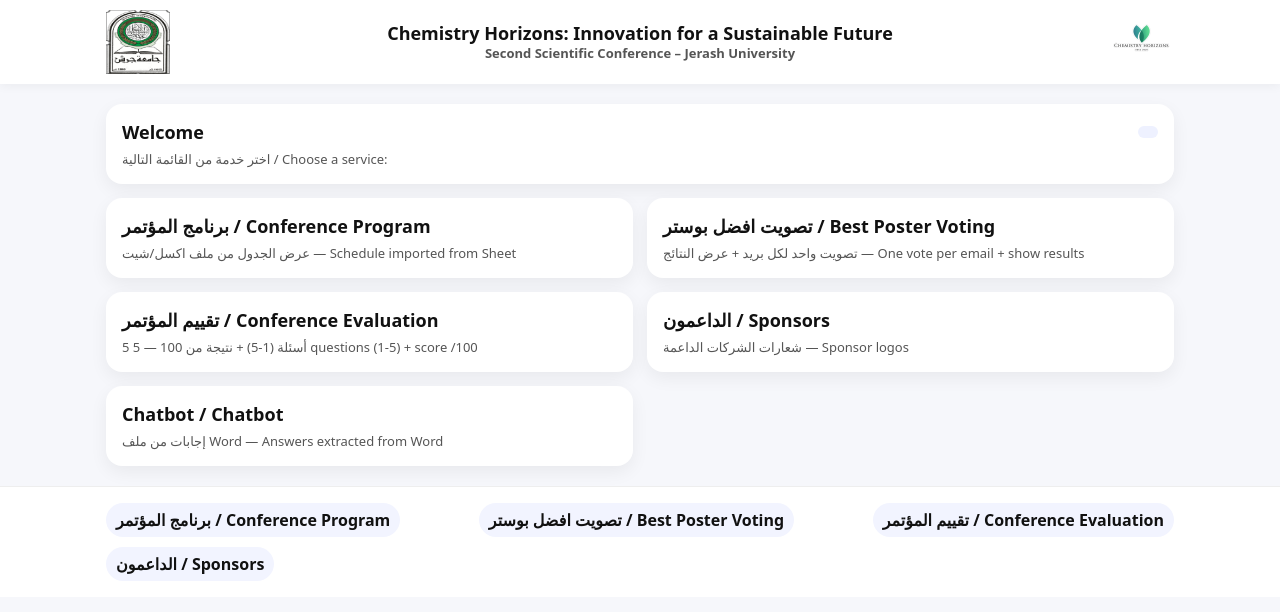
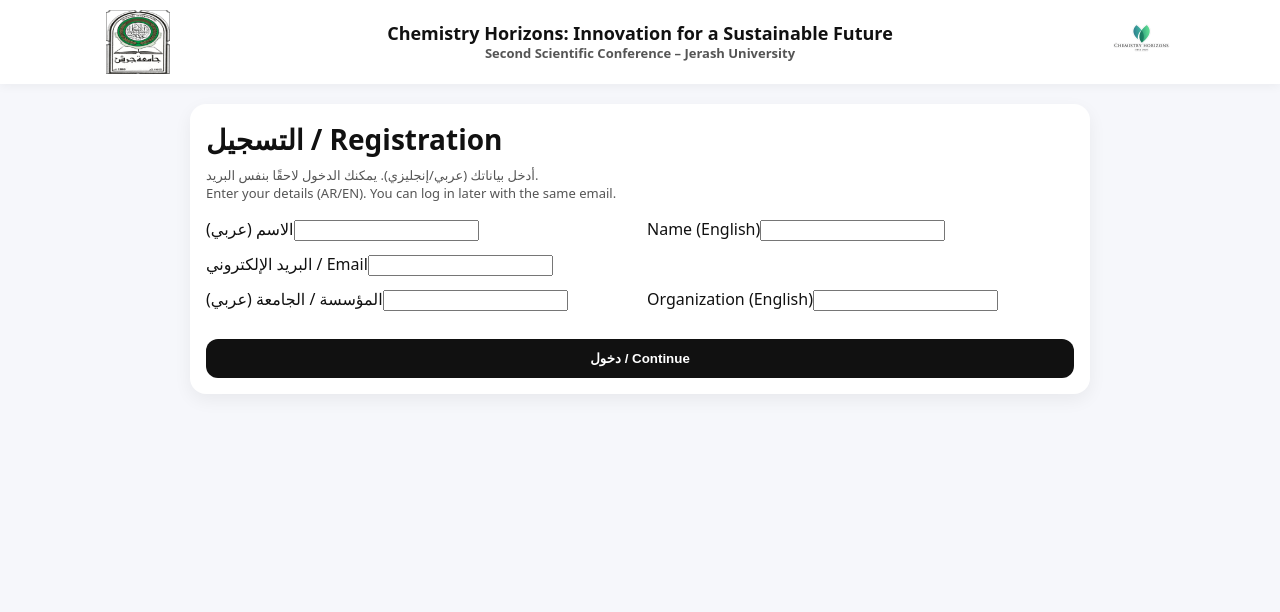
Before and after one commit to barham75/conference-site, a Next.js app: page / in a window 1280 px wide. Before the commit this address had no page. Shown: the top 612 px of the page. Built offline with nearby package versions, Linux system fonts and the light colour scheme.

Commit message:
Make regNo optional (no blocking registration)

```diff
--- a/src/app/components/RequireUser.tsx
+++ b/src/app/components/RequireUser.tsx
@@ -1,15 +1,160 @@
 "use client";
 
-import { useEffect } from "react";
+import { useState } from "react";
 import { useRouter } from "next/navigation";
 
-export default function RequireUser({ children }: { children: React.ReactNode }) {
+export default function RegisterPage() {
   const router = useRouter();
 
-  useEffect(() => {
-    const raw = localStorage.getItem("conf_user");
-    if (!raw) router.replace("/register");
-  }, [router]);
+  const [nameAr, setNameAr] = useState("");
+  const [nameEn, setNameEn] = useState("");
+  const [email, setEmail] = useState("");
+  const [orgAr, setOrgAr] = useState("");
+  const [orgEn, setOrgEn] = useState("");
 
-  return <>{children}</>;
+  const [loading, setLoading] = useState(false);
+  const [msg, setMsg] = useState<{ type: "ok" | "err"; text: string } | null>(
+    null
+  );
+
+  async function submit(e: React.FormEvent) {
+    e.preventDefault();
+    setMsg(null);
+
+    const cleanEmail = email.trim().toLowerCase();
+
+    if (!cleanEmail || !/^[^\s@]+@[^\s@]+\.[^\s@]+$/.test(cleanEmail)) {
+      setMsg({ type: "err", text: "يرجى إدخال بريد إلكتروني صحيح / Please enter a valid email." });
+      return;
+    }
+
+    if (!nameAr.trim() && !nameEn.trim()) {
+      setMsg({ type: "err", text: "الاسم مطلوب (عربي أو إنجليزي) / Name is required (AR or EN)." });
+      return;
+    }
+
+    if (!orgAr.trim() && !orgEn.trim()) {
+      setMsg({ type: "err", text: "المؤسسة/الجامعة مطلوبة / Organization is required." });
+      return;
+    }
+
+    setLoading(true);
+    try {
+      const r = await fetch("/api/register", {
+        method: "POST",
+        headers: { "Content-Type": "application/json" },
+        cache: "no-store",
+        body: JSON.stringify({
+          email: cleanEmail,
+          nameAr: nameAr.trim(),
+          nameEn: nameEn.trim(),
+          orgAr: orgAr.trim(),
+          orgEn: orgEn.trim(),
+        }),
+      });
+
+      const data = await r.json().catch(() => null);
+
+      if (!r.ok || !data?.ok) {
+        setMsg({
+          type: "err",
+          text:
+            (data?.error || "حدث خطأ أثناء التسجيل") +
+            " / " +
+            (data?.error || "Registration error"),
+        });
+        return;
+      }
+
+      // ✅ نجاح التسجيل: نخزن المستخدم فقط (بدون أي شرط regNo)
+      localStorage.setItem(
+        "conf_user",
+        JSON.stringify({
+          email: cleanEmail,
+          nameAr: nameAr.trim(),
+          nameEn: nameEn.trim(),
+          orgAr: orgAr.trim(),
+          orgEn: orgEn.trim(),
+        })
+      );
+
+      setMsg({ type: "ok", text: "تم التسجيل بنجاح / Registration successful" });
+
+      // الذهاب للصفحة الرئيسية
+      router.push("/");
+    } catch (err: any) {
+      setMsg({ type: "err", text: (err?.message || "server error") });
+    } finally {
+      setLoading(false);
+    }
+  }
+
+  return (
+    <main className="container" style={{ paddingTop: 20, paddingBottom: 20 }}>
+      <div className="card" style={{ maxWidth: 900, margin: "0 auto" }}>
+        <div style={{ fontSize: 28, fontWeight: 900, marginBottom: 8 }}>
+          التسجيل / Registration
+        </div>
+        <div className="muted" style={{ marginBottom: 16 }}>
+          أدخل بياناتك (عربي/إنجليزي). يمكنك الدخول لاحقًا بنفس البريد.
+          <br />
+          Enter your details (AR/EN). You can log in later with the same email.
+        </div>
+
+        <form onSubmit={submit}>
+          <div className="grid grid-2">
+            <div>
+              <label>الاسم (عربي)</label>
+              <input value={nameAr} onChange={(e) => setNameAr(e.target.value)} />
+            </div>
+            <div>
+              <label>Name (English)</label>
+              <input value={nameEn} onChange={(e) => setNameEn(e.target.value)} />
+            </div>
+          </div>
+
+          <div style={{ height: 12 }} />
+
+          <div>
+            <label>البريد الإلكتروني / Email</label>
+            <input value={email} onChange={(e) => setEmail(e.target.value)} />
+          </div>
+
+          <div style={{ height: 12 }} />
+
+          <div className="grid grid-2">
+            <div>
+              <label>المؤسسة / الجامعة (عربي)</label>
+              <input value={orgAr} onChange={(e) => setOrgAr(e.target.value)} />
+            </div>
+            <div>
+              <label>Organization (English)</label>
+              <input value={orgEn} onChange={(e) => setOrgEn(e.target.value)} />
+            </div>
+          </div>
+
+          <div style={{ height: 16 }} />
+
+          {msg && (
+            <div
+              className="card"
+              style={{
+                border: "1px solid",
+                borderColor: msg.type === "ok" ? "#9ae6b4" : "#feb2b2",
+                background: msg.type === "ok" ? "#f0fff4" : "#fff5f5",
+              }}
+            >
+              {msg.text}
+            </div>
+          )}
+
+          <div style={{ height: 12 }} />
+
+          <button className="btn" disabled={loading} type="submit">
+            {loading ? "..." : "دخول / Continue"}
+          </button>
+        </form>
+      </div>
+    </main>
+  );
 }
```
